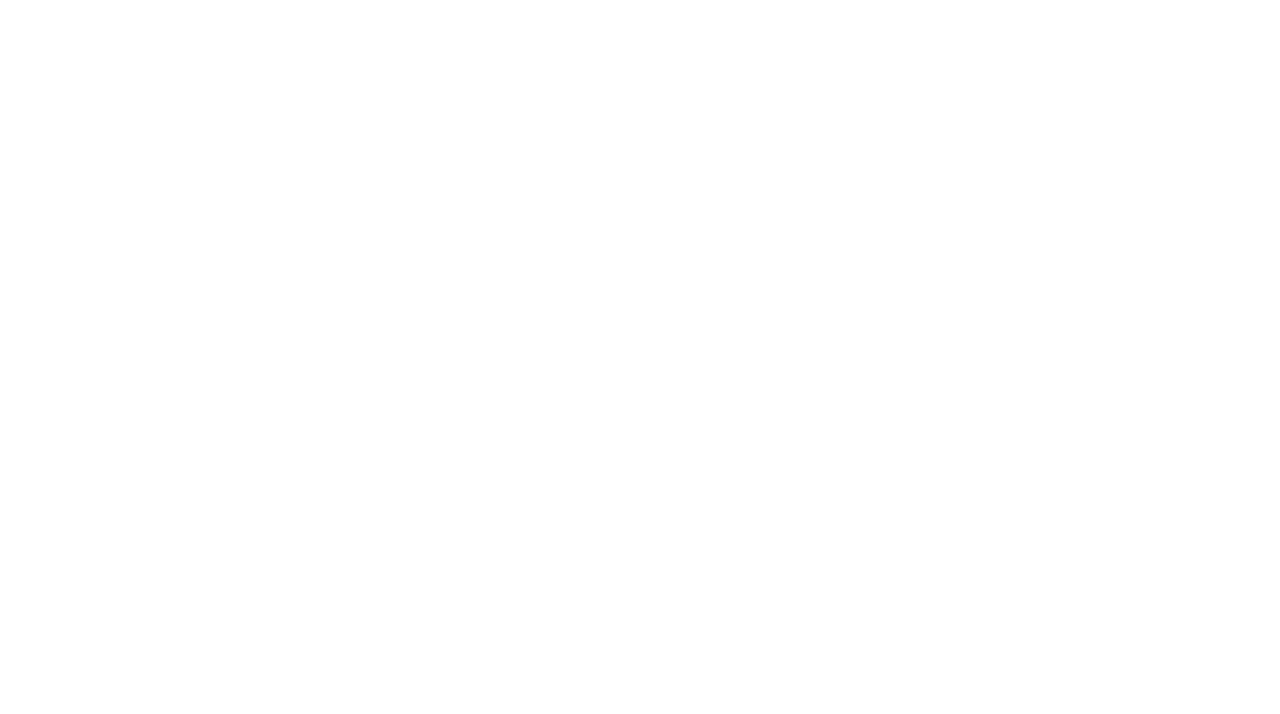
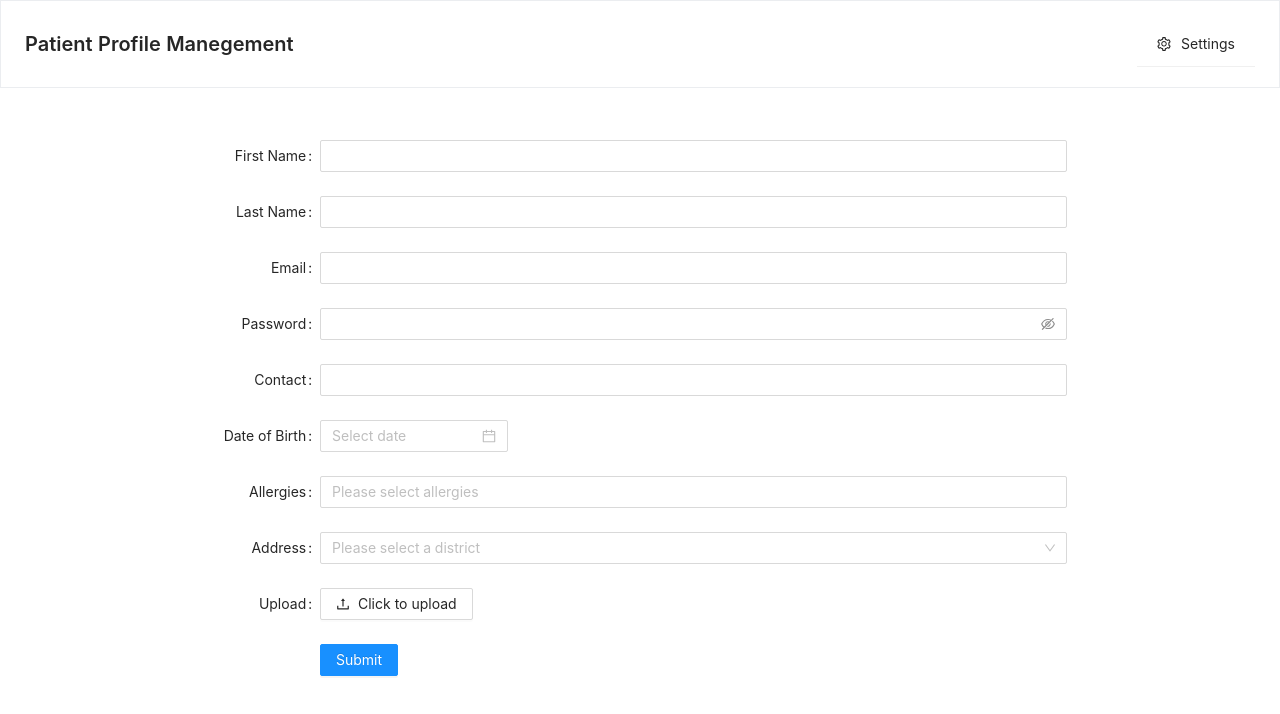
Before and after one commit to arpitsatyal/Patients-app, a Vue app in the folder client/: page /edit-patient/1 in a window 1280 px wide. Before the commit this address had no page. Shown: the top 714 px of the page. Built offline with nearby package versions, Linux system fonts and the light colour scheme; sample sign-in values are in the browser's storage.

Commit message:
add edit by reusing component

```diff
--- a/client/src/main.ts
+++ b/client/src/main.ts
@@ -5,5 +5,9 @@ import Toast from "vue-toastification";
 import Antd from "ant-design-vue";
 import "ant-design-vue/dist/antd.css";
 import "vue-toastification/dist/index.css";
+import CreatePatient from './pages/CreatePatient.vue';
 
-createApp(App).use(router).use(Antd).use(Toast).mount("#app");
+const app = createApp(App);
+app.component('CreatePatient', CreatePatient);
+
+app.use(router).use(Antd).use(Toast).mount("#app");
--- a/client/src/pages/CreatePatient.vue
+++ b/client/src/pages/CreatePatient.vue
@@ -11,7 +11,12 @@
       <a-form-item
         label="First Name"
         name="firstName"
-        :rules="[{ required: true, message: 'Please input your firstName!' }]"
+        :rules="[
+          !paramId && {
+            required: true,
+            message: 'Please input your firstName!',
+          },
+        ]"
       >
         <a-input v-model:value="formState.firstName" />
       </a-form-item>
@@ -19,7 +24,12 @@
       <a-form-item
         label="Last Name"
         name="lastName"
-        :rules="[{ required: true, message: 'Please input your lastName!' }]"
+        :rules="[
+          !paramId && {
+            required: true,
+            message: 'Please input your lastName!',
+          },
+        ]"
       >
         <a-input v-model:value="formState.lastName" />
       </a-form-item>
@@ -27,7 +37,7 @@
       <a-form-item
         label="Email"
         name="email"
-        :rules="[{ required: true, message: 'Please input your email!' }]"
+        :rules="[!paramId && { required: true, message: 'Please input your email!' }]"
       >
         <a-input v-model:value="formState.email" />
       </a-form-item>
@@ -35,7 +45,12 @@
       <a-form-item
         label="Password"
         name="password"
-        :rules="[{ required: true, message: 'Please input your password!' }]"
+        :rules="[
+          !paramId && {
+            required: true,
+            message: 'Please input your password!',
+          },
+        ]"
       >
         <a-input-password v-model:value="formState.password" />
       </a-form-item>
@@ -43,7 +58,7 @@
       <a-form-item
         label="Contact"
         name="contact"
-        :rules="[{ required: true, message: 'Please input your contact!' }]"
+        :rules="[!paramId && { required: true, message: 'Please input your contact!' }]"
       >
         <a-input style="width: 100%" v-model:value="formState.contact" />
       </a-form-item>
@@ -51,7 +66,7 @@
       <a-form-item
         label="Date of Birth"
         name="dob"
-        :rules="[{ required: true, message: 'Please input your dob!' }]"
+        :rules="[!paramId && { required: true, message: 'Please input your dob!' }]"
       >
         <a-space direction="vertical" :size="12">
           <a-date-picker value-format="YYYY-MM-DD" v-model:value="formState.dob" />
@@ -62,7 +77,7 @@
         name="allergies"
         label="Allergies"
         :rules="[
-          {
+          !paramId && {
             required: true,
             message: 'Please select allergies',
             type: 'array',
@@ -84,7 +99,12 @@
         name="address"
         label="Address"
         has-feedback
-        :rules="[{ required: true, message: 'Please select your district!' }]"
+        :rules="[
+          !paramId && {
+            required: true,
+            message: 'Please select your district!',
+          },
+        ]"
       >
         <a-select
           v-model:value="formState.address"
@@ -125,11 +145,16 @@ import Header from "@/components/Header.vue";
 import { IPatient } from "@/types/patients";
 
 export default defineComponent({
+  props: {
+    paramId: {
+      type: String,
+    },
+  },
   components: {
     UploadOutlined,
     Header,
   },
-  setup() {
+  setup(props) {
     const loading = ref<boolean>(false);
     const toast = useToast();
     const formItemLayout = {
@@ -153,6 +178,16 @@ export default defineComponent({
 
     const onFinish = async (values: IPatient) => {
       loading.value = true;
+      if (props.paramId) {
+        const response = await patientService.update(values, Number(props.paramId));
+        if (response.data) {
+          loading.value = false;
+          toast.success("Patient updated successfully...");
+        } else {
+          loading.value = false;
+          toast.error("Error updating patient...");
+        }
+      } else {
         const response = await patientService.create(values);
         if (response.data) {
           loading.value = false;
@@ -160,6 +195,7 @@ export default defineComponent({
         } else {
           loading.value = false;
           toast.error("Error creating patient...");
+        }
       }
     };
 
--- a/client/src/pages/Dashboard.vue
+++ b/client/src/pages/Dashboard.vue
@@ -27,7 +27,9 @@
 
         <template v-else-if="column.key === 'action'">
           <span class="pointer">
-            <EditOutlined style="margin-right: 10px" />
+            <router-link :to="{ name: 'UpdatePatient', params: { id: record.id } }">
+              <EditOutlined style="margin-right: 10px" />
+            </router-link>
             <a-divider type="vertical" />
             <DeleteOutlined @click="deletePatient(record.id)" />
             <a-divider type="vertical" />
--- a/client/src/pages/PatientProfile.vue
+++ b/client/src/pages/PatientProfile.vue
@@ -1,6 +1,5 @@
 <template>
   <Header />
-  <div>
   <section class="profile">
     <header class="header">
       <div class="details">
@@ -56,7 +55,6 @@
       <p class="center">There are no allergies for this patient as of now.</p>
     </template>
   </section>
-  </div>
 </template>
 
 <script lang="ts">
--- /dev/null
+++ b/client/src/pages/UpdatePatient.vue
@@ -0,0 +1,16 @@
+<template>
+  <CreatePatient :paramId="paramId" />
+</template>
+
+<script lang="ts">
+import { defineComponent } from "vue";
+
+export default defineComponent({
+  setup() {
+    const paramId = new URL(location.href).pathname.split("/")[2];
+    return {
+      paramId,
+    };
+  },
+});
+</script>
--- a/client/src/router/index.ts
+++ b/client/src/router/index.ts
@@ -3,6 +3,7 @@ import Login from "../pages/Login.vue";
 import Signup from "../pages/Signup.vue";
 import Dashboard from "../pages/Dashboard.vue";
 import CreatePatient from '../pages/CreatePatient.vue';
+import UpdatePatient from '../pages/UpdatePatient.vue';
 import PatientProfile from '../pages/PatientProfile.vue';
 import { canUserAccess } from "@/utils/isAuthorized";
 
@@ -34,6 +35,14 @@ const routes = [
     },
   },
   {
+    path: "/edit-patient/:id",
+    name: "UpdatePatient",
+    component: UpdatePatient,
+    meta: {
+      requiresAuth: true,
+    },
+  },
+  {
     path: "/profile/:id",
     name: "PatientProfile",
     component: PatientProfile,
--- a/client/src/services/patients.ts
+++ b/client/src/services/patients.ts
@@ -63,7 +63,7 @@ export const update = async (
 ): Promise<PatientResponse> => {
   try {
     const { data } = await axios.put(
-      `backend/api/patients/${id}`,
+      `http://localhost:4200/api/patients/${id}`,
       {
         body,
       },
```
Lines whose indentation alone changed are shown as unchanged.
